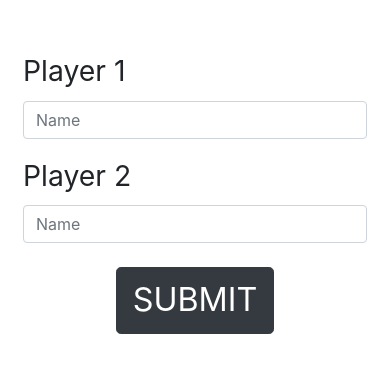
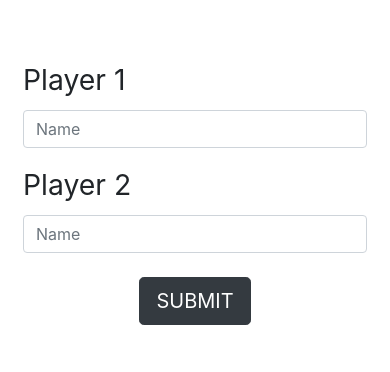
Before and after one commit to RaduAvramescu/wh2-jeopardy, a React (Create React App) app: page / in a window 390 px wide. Shown: the part 226-598 px from the top of the page. Built offline with nearby package versions, Linux system fonts and the light colour scheme.

Commit message:
Removed div with text-responsive class from Submit button.

```diff
--- a/src/components/PlayerNameForm/PlayerNameForm.jsx
+++ b/src/components/PlayerNameForm/PlayerNameForm.jsx
@@ -44,7 +44,7 @@ export default class PlayerNameForm extends Component {
               </div>
               <div className="form-group col-md-12 m-2 text-center">
                 <button type="submit" className="btn btn-dark btn-lg m-2">
-                  <div className="text-responsive">SUBMIT</div>
+                  SUBMIT
                 </button>
               </div>
             </div>
```
Also changed, not shown: 1 other file (tests, documents, lock files or other folders).
